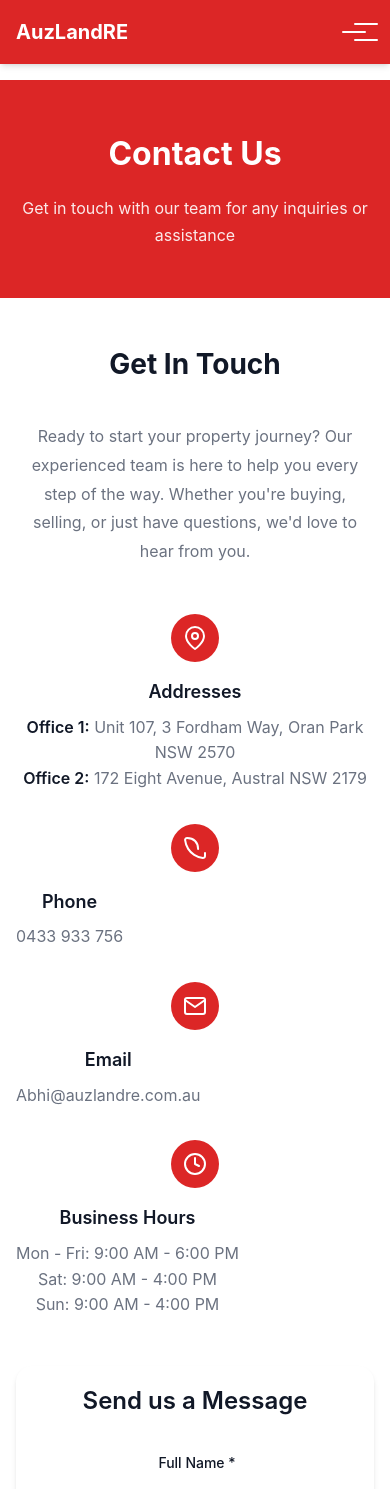
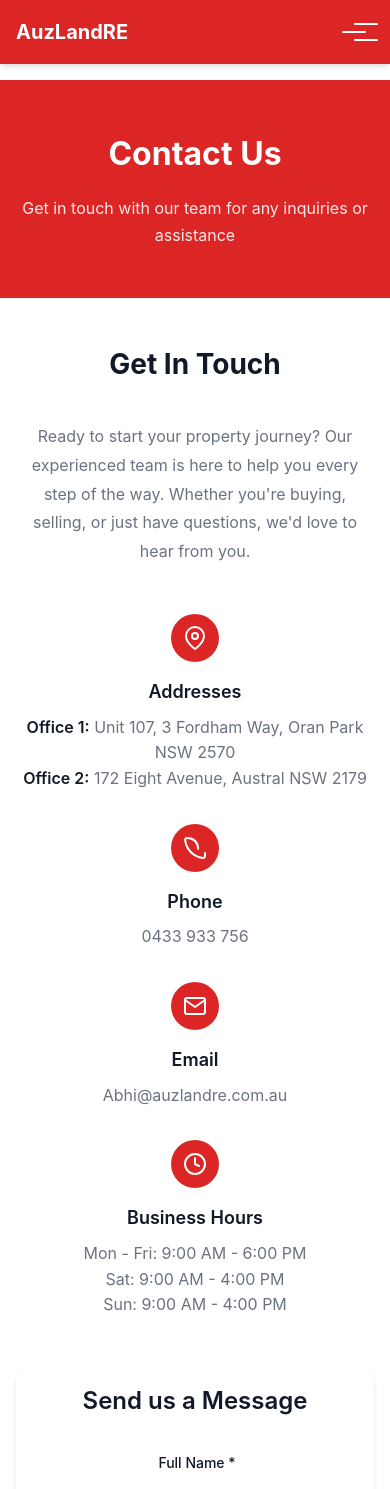
Before and after one commit to BHADOURIAKUNALSINGH/Auzland, a React (Create React App) app: page /contact in a window 390 px wide. Shown: the top 1489 px of the page. Built offline with nearby package versions, Linux system fonts and the light colour scheme; no server answers; what aws-amplify would draw is missing.

Commit message:
Contact(mobile): center contact items and text

```diff
--- a/src/auzland/ContactPage.css
+++ b/src/auzland/ContactPage.css
@@ -326,6 +326,12 @@
 
   .contact-item {
     justify-content: center;
+    align-items: center;
+  }
+
+  .contact-item h3,
+  .contact-item p {
+    text-align: center;
   }
 
   .contact-form {
```
